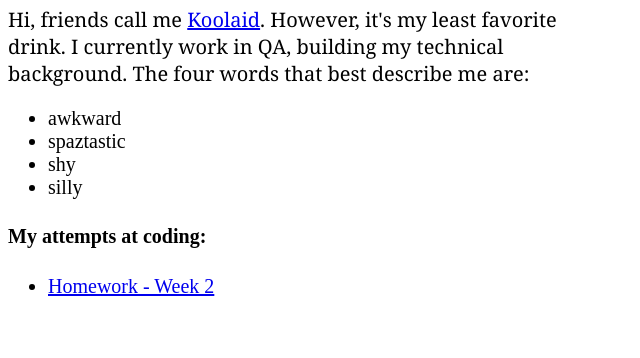
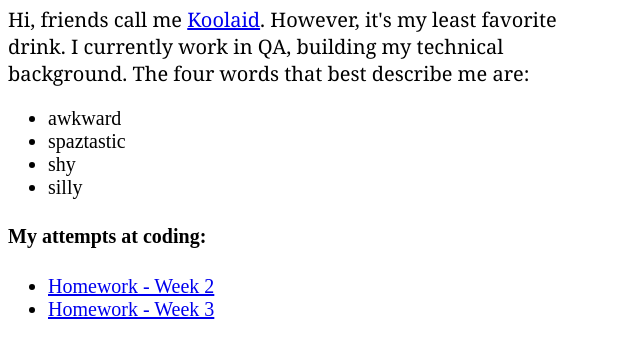
Before and after one commit to koolaye/fewd-37, a plain HTML site: page index.html in a window 1280 px wide. Shown: the part 208-566 px from the top of the page, without its empty margins (0-640 px from the left). Drawn offline with Linux system fonts and the light colour scheme.

Commit message:
add homework week 3

```diff
--- a/index.html
+++ b/index.html
@@ -46,6 +46,7 @@
       <h4>My attempts at coding:</h4>
         <ul>
           <li><a href="http://koolaye.github.io/fewd-37/homework_Wk2.html">Homework - Week 2</a></li>
+          <li><a href="http://koolaye.github.io/fewd-37/calculators/">Homework - Week 3</a></li>
       </ul>
   </body>
 </html>
```
